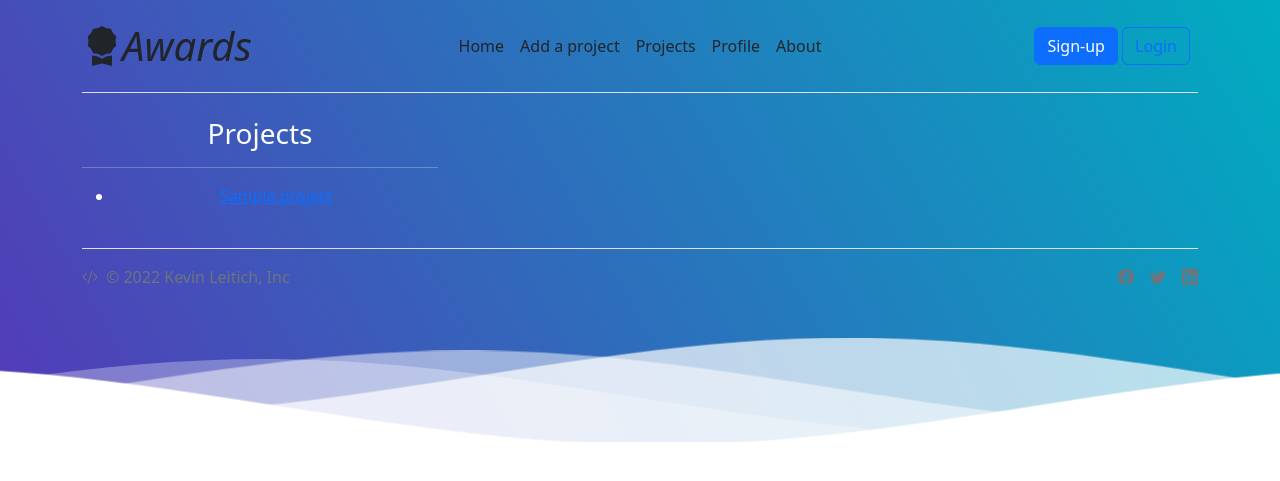
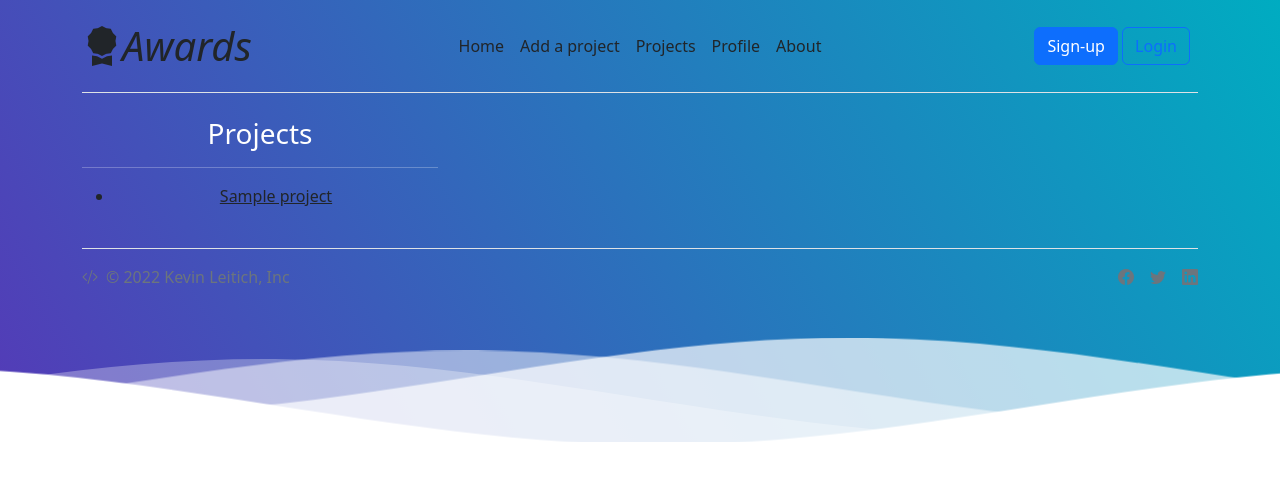
Before and after one commit to kLeitich/P-rated, a Django app: page /project in a window 1280 px wide. Shown: the top 481 px of the page. Run offline with Django 4.2, Linux system fonts and the light colour scheme; tables that the repository leaves empty hold one stand-in row (values such as "Sample post").

Commit message:
adding display to projects html

```diff
--- a/app/templates/project.html
+++ b/app/templates/project.html
@@ -9,7 +9,7 @@
                 <hr>
                 <ul>
                     {% for p in project %}
-                        <li><a href="#">{{p.title}}</a></li>
+                        <li class="text-dark"><a href="{{p.url}}" class="text-dark">{{p.title}}</a></li>
                     {% endfor %}
                 </ul>
             </div>
```
